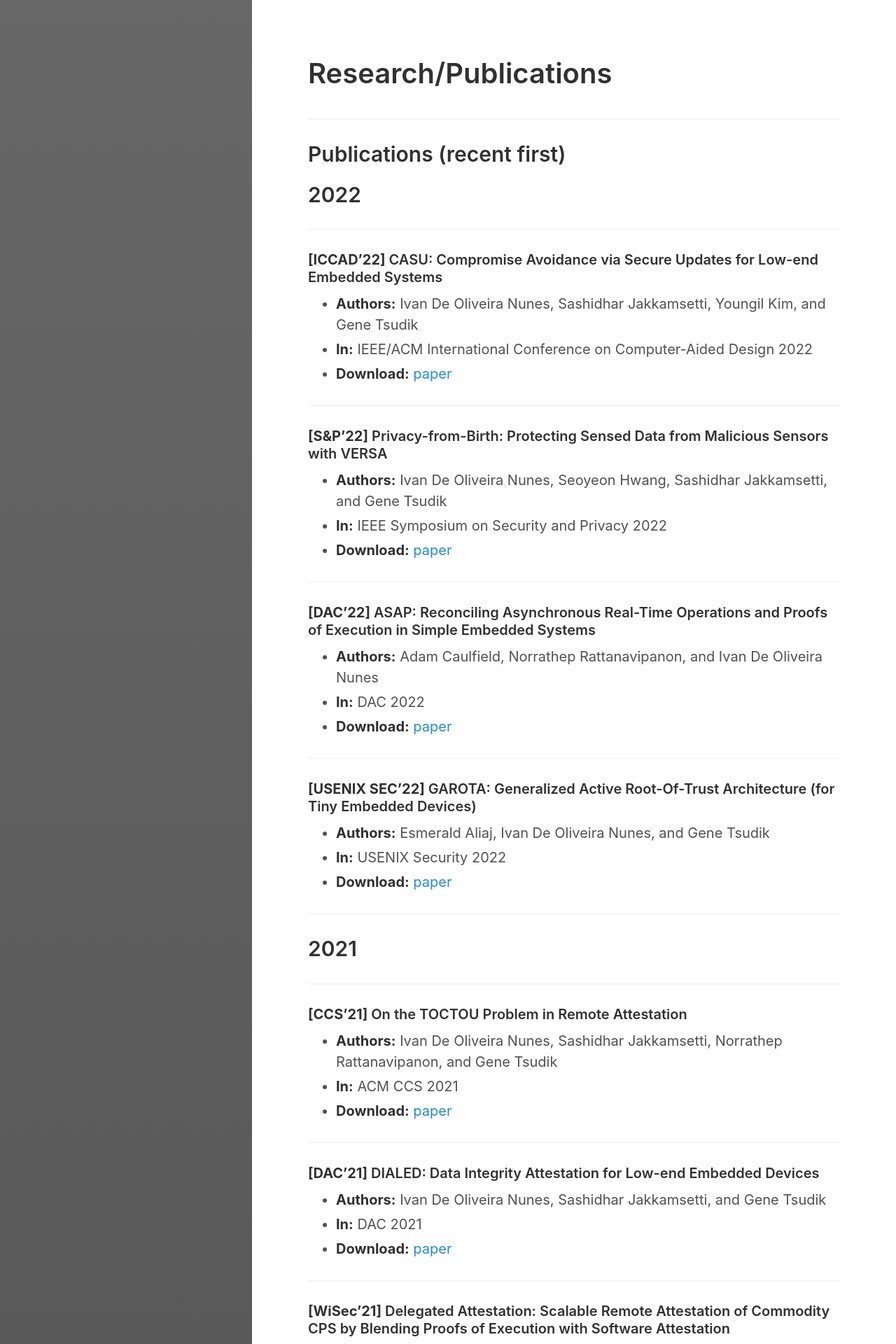
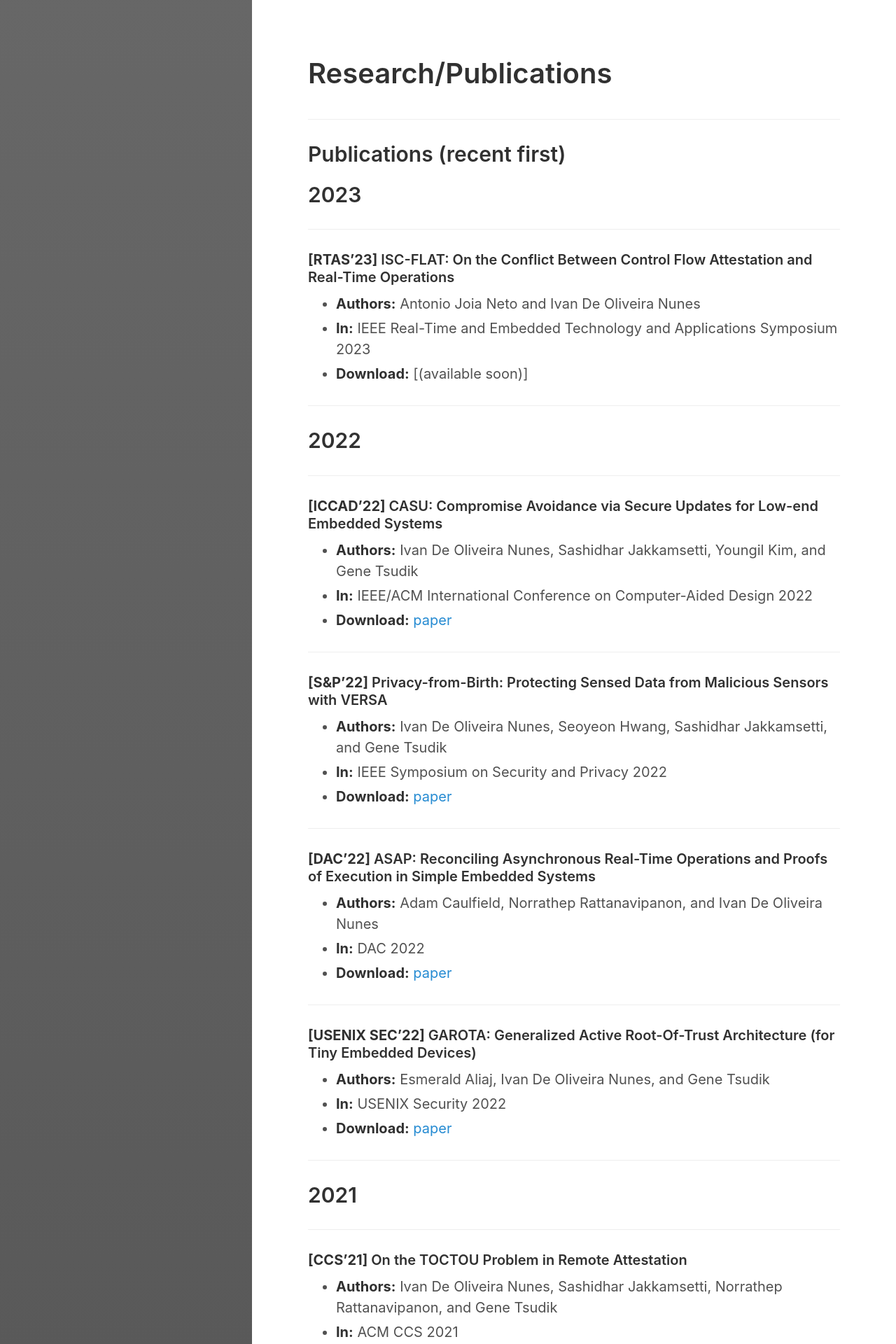
Before and after one commit to ivanolive/ivanolive.github.io, a Jekyll site: the page built from research.md, in a window 1280 px wide. Shown: the top 1920 px of the page at 70% size. Built offline with Jekyll 4.4.1, drawn with Linux system fonts in a browser that asks for light colours; some of the changed text lies outside the part shown.

Commit message:
Update research.md

```diff
--- a/research.md
+++ b/research.md
@@ -8,6 +8,21 @@ sidebar_sort_order: 1
 ___
 
 ## Publications (recent first)
+
+
+## 2023
+
+
+___
+
+
+#### **\[RTAS'23\]** ISC-FLAT: On the Conflict Between Control Flow Attestation and Real-Time Operations
+
+- **Authors:** Antonio Joia Neto and Ivan De Oliveira Nunes
+- **In:** IEEE Real-Time and Embedded Technology and Applications Symposium 2023
+- **Download:** [(available soon)]
+
+___
 
 
 ## 2022
```
